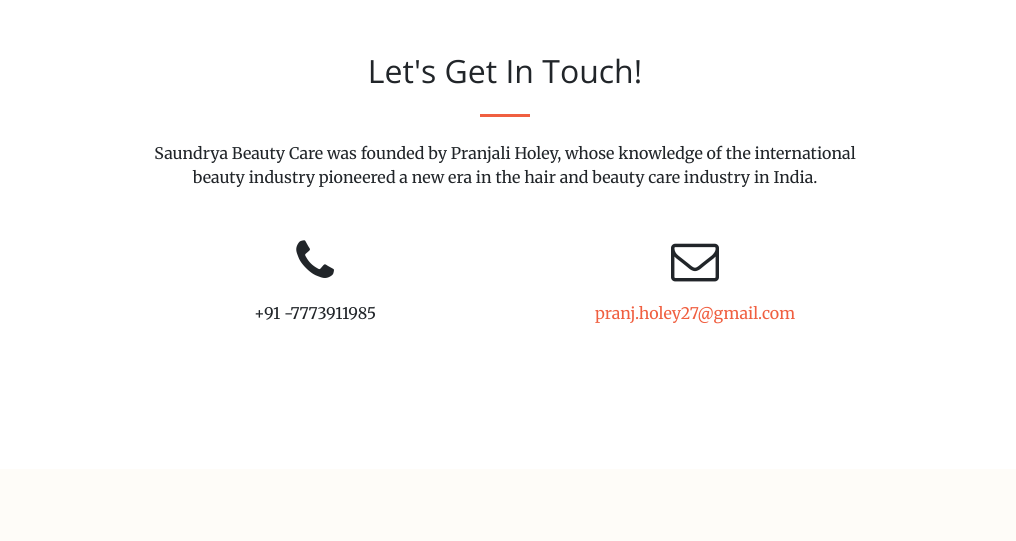
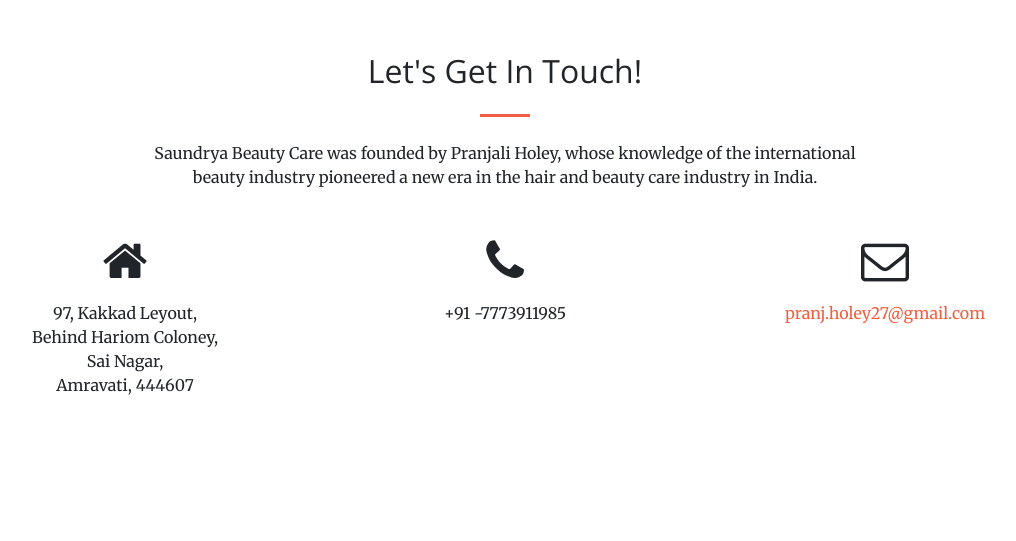
Before and after one commit to nik1694/ProjectP, a PHP site: page / in a window 1280 px wide. Shown: the part 2760-3301 px from the top of the page, without its empty margins (135-1151 px from the left). Before the commit the page ends 3229 px from the top, so only its background shows below. Run offline with PHP 8.4, Linux system fonts and the light colour scheme.

Commit message:
Add address tag

```diff
--- a/index.php
+++ b/index.php
@@ -249,13 +249,22 @@
             <h2 class="section-heading">Let's Get In Touch!</h2>
             <hr class="my-4">
             <p class="mb-5">Saundrya Beauty Care was founded by Pranjali Holey, whose knowledge of the international beauty industry pioneered a new era in the hair and beauty care industry in India.</p>
+
           </div>
         </div>
         <div class="row">
           <div class="col-lg-4 ml-auto text-center">
+            <i class="fa fa-home fa-3x mb-3 sr-contact"></i>
+            <p>97, Kakkad Leyout,<br> Behind Hariom Coloney,<br>Sai Nagar,<br> Amravati, 444607</p>
+          </div>
+
+          <div class="col-lg-4 ml-auto text-center">
             <i class="fa fa-phone fa-3x mb-3 sr-contact"></i>
             <p>+91 -7773911985</p>
           </div>
+
+
+
           <div class="col-lg-4 mr-auto text-center">
             <i class="fa fa-envelope-o fa-3x mb-3 sr-contact"></i>
             <p>
```
